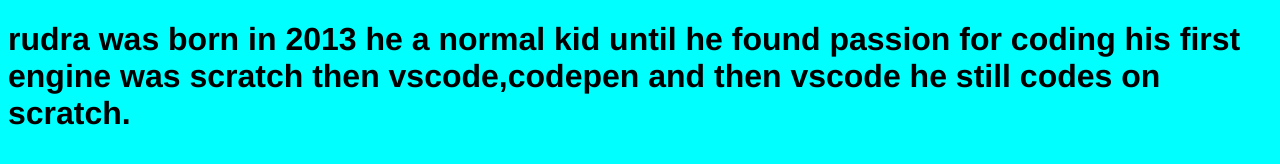
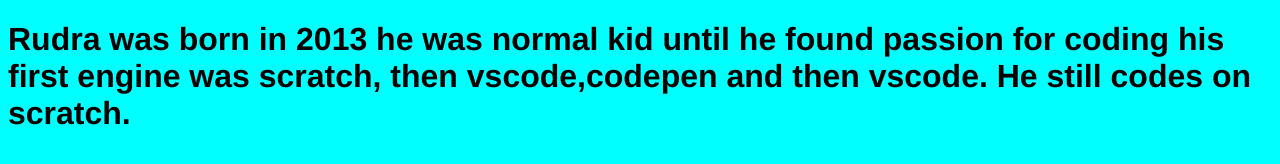
Before and after one commit to rudradg/rrp, a plain HTML site: page aboutrudra.htm in a window 1280 px wide. Drawn offline with Linux system fonts and the light colour scheme.

Commit message:
Update aboutrudra.htm

```diff
--- a/aboutrudra.htm
+++ b/aboutrudra.htm
@@ -11,8 +11,8 @@
 
 </body>
 </html>
-<h1>rudra was born in 2013
-he a normal kid until he found passion for coding
-his first engine was scratch
-then vscode,codepen and then vscode
-he still codes on scratch.</h1>
+<h1>Rudra was born in 2013
+he was normal kid until he found passion for coding
+his first engine was scratch,
+then vscode,codepen and then vscode.
+He still codes on scratch.</h1>
```
